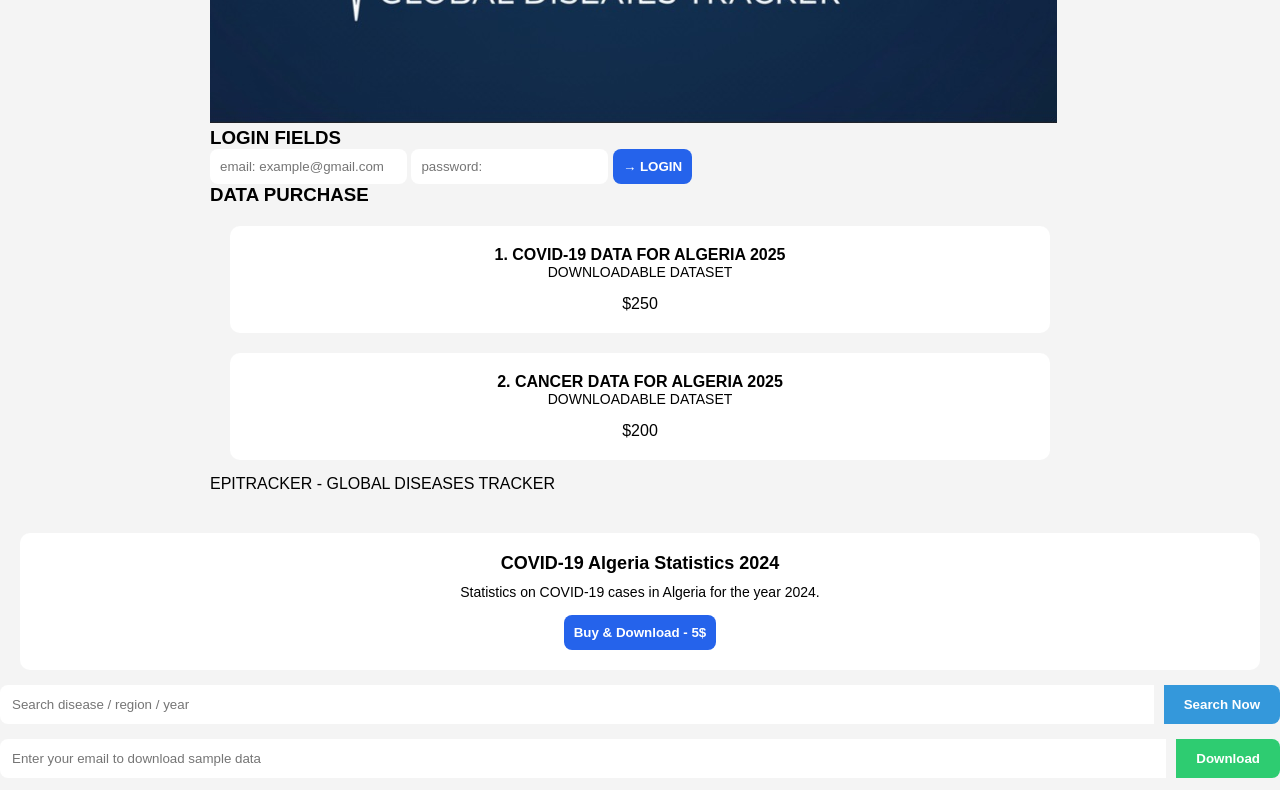
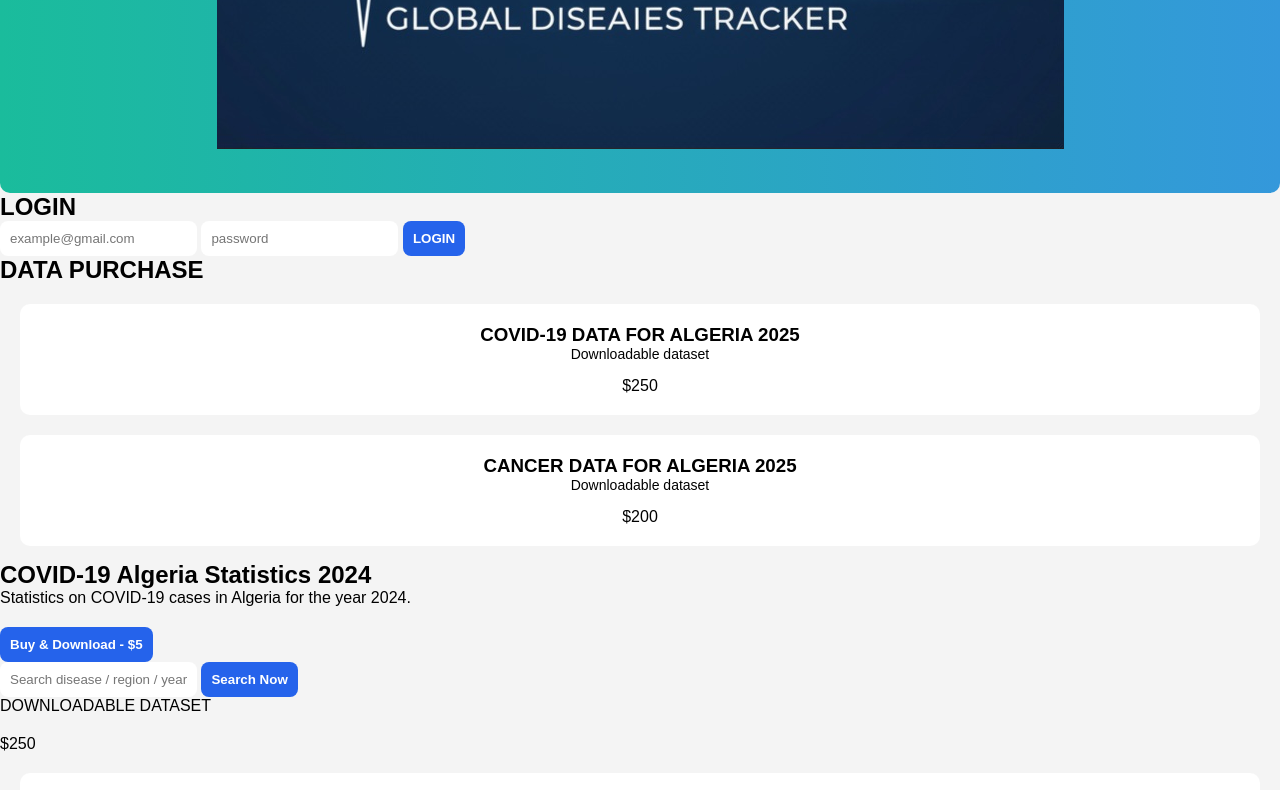
Before and after one commit to labdihouria50-commits/Epitracker, a plain HTML site: page index.html in a window 1280 px wide. Shown: the part 820-1610 px from the top of the page. Drawn offline with Linux system fonts and the light colour scheme.

Commit message:
Update index.html

```diff
--- a/index.html
+++ b/index.html
@@ -9,32 +9,59 @@
 
 <body>
 
-<div class="container">
+<!-- HEADER -->
+<header>
+  <h1>EPITRACKER</h1>
+  <p>GLOBAL DISEASES TRACKER</p>
+</header>
 
-    <!-- LOGO -->
-    <h1 class="logo">EPITRACKER</h1>
-    <p class="subtitle">GLOBAL DISEASES TRACKER</p>
+<!-- HERO IMAGE -->
+<section class="hero">
+  <img src="1756937829032.jpg" alt="EpiTracker">
+</section>
 
-    <!-- IMAGE -->
-    <div class="image-box">
-        <img src="1756937829032.jpg" alt="tracker">
-    </div>
+<!-- LOGIN -->
+<section class="login">
+  <h2>LOGIN</h2>
+  <div class="login-box">
+    <input type="email" placeholder="example@gmail.com">
+    <input type="password" placeholder="password">
+    <button>LOGIN</button>
+  </div>
+</section>
 
-    <!-- LOGIN -->
-    <h3 class="section-title">LOGIN FIELDS</h3>
+<!-- DATA -->
+<section class="data">
+  <h2>DATA PURCHASE</h2>
 
-    <input type="email" placeholder="email: example@gmail.com">
-    <input type="password" placeholder="password:">
+  <div class="card">
+    <h3>COVID-19 DATA FOR ALGERIA 2025</h3>
+    <p>Downloadable dataset</p>
+    <span>$250</span>
+  </div>
 
-    <button class="login-btn">→ LOGIN</button>
+  <div class="card">
+    <h3>CANCER DATA FOR ALGERIA 2025</h3>
+    <p>Downloadable dataset</p>
+    <span>$200</span>
+  </div>
+</section>
 
-    <!-- DATA -->
-    <h3 class="section-title">DATA PURCHASE</h3>
+<!-- FEATURE -->
+<section class="feature">
+  <h2>COVID-19 Algeria Statistics 2024</h2>
+  <p>Statistics on COVID-19 cases in Algeria for the year 2024.</p>
+  <button>Buy & Download - $5</button>
+</section>
 
-    <div class="card">
-        <div>
-            <h4>1. COVID-19 DATA FOR ALGERIA 2025</h4>
-            <p>DOWNLOADABLE DATASET</p>
+<!-- SEARCH -->
+<section class="search">
+  <input type="text" placeholder="Search disease / region / year">
+  <button>Search Now</button>
+</section>
+
+</body>
+</html>            <p>DOWNLOADABLE DATASET</p>
         </div>
         <span>$250</span>
     </div>
```
